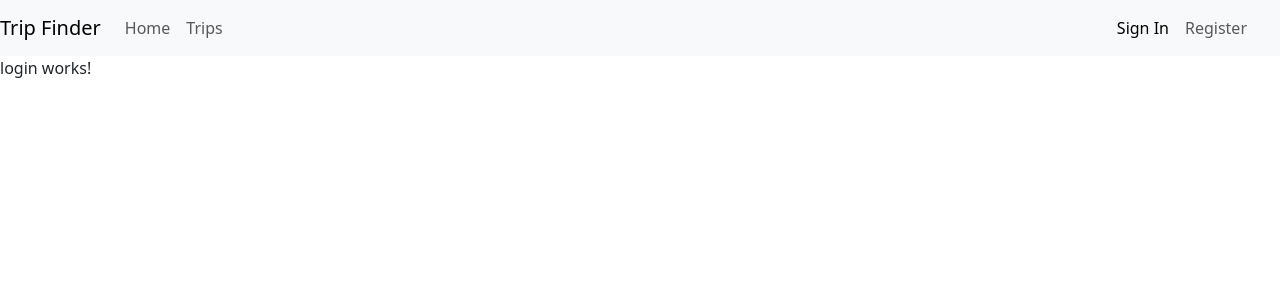
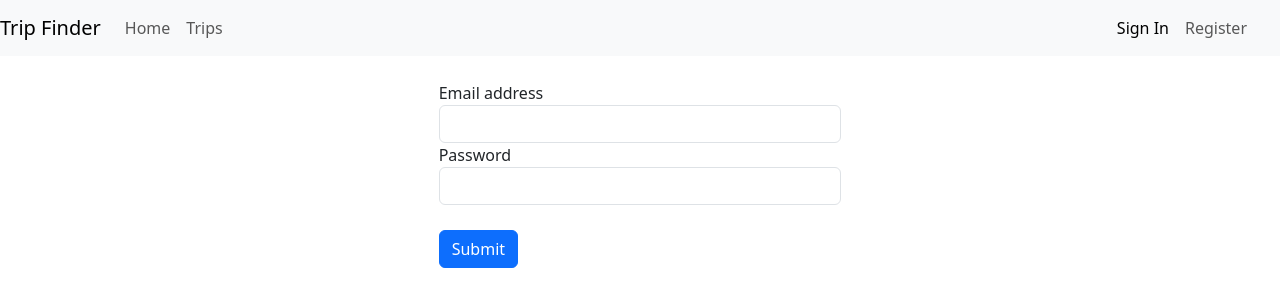
Before and after one commit to irshadfar/tripfinder, an Angular app in the folder tripfinder/: page /login in a window 1280 px wide. Shown: the top 306 px of the page. Built offline with nearby package versions, Linux system fonts and the light colour scheme.

Commit message:
integrated login and registration page with the backend service

```diff
--- a/tripfinder/src/app/app-routing.module.ts
+++ b/tripfinder/src/app/app-routing.module.ts
@@ -3,13 +3,14 @@ import { RouterModule, Routes } from '@angular/router';
 import { UserRegistrationComponent } from './user-registration/user-registration.component';
 import { LoginComponent } from './login/login.component';
 import { HomeComponent } from './home/home.component';
+import { TripsComponent } from './trips/trips.component';
 
 const routes: Routes = [
   { path: '', redirectTo: '/home', pathMatch: 'full' },
   { path: 'home', component: HomeComponent, title: "Home - trip finder"},
   { path: 'register', component: UserRegistrationComponent, title: "User Registration - register users"},
   { path: 'login', component: LoginComponent, title: "Login - login users"},
-  // { path: 'trips', component: }
+  { path: 'trips', component: TripsComponent, title: "Trips - trips"}
 ];
 
 @NgModule({
--- a/tripfinder/src/app/app.module.ts
+++ b/tripfinder/src/app/app.module.ts
@@ -8,7 +8,8 @@ import { UserRegistrationComponent } from './user-registration/user-registration
 import { FormsModule } from '@angular/forms';
 import { HttpClientModule } from '@angular/common/http';
 import { HomeComponent } from './home/home.component';
-import { LoginComponent } from './login/login.component'
+import { LoginComponent } from './login/login.component';
+import { TripsComponent } from './trips/trips.component'
 
 @NgModule({
   declarations: [
@@ -16,7 +17,8 @@ import { LoginComponent } from './login/login.component'
     SiteHeaderComponent,
     UserRegistrationComponent,
     HomeComponent,
-    LoginComponent
+    LoginComponent,
+    TripsComponent
   ],
   imports: [
     BrowserModule,
--- a/tripfinder/src/app/login/login.component.css
+++ b/tripfinder/src/app/login/login.component.css
@@ -0,0 +1,7 @@
+.container {
+    margin-top: 25px;
+
+}
+.button {
+    margin-top: 25px;
+}
--- a/tripfinder/src/app/login/login.component.html
+++ b/tripfinder/src/app/login/login.component.html
@@ -1 +1,16 @@
-<p>login works!</p>
+<form class="container col-md-4" #loginForm="ngForm">
+    <div class="form-group">
+        <label for="exampleInputEmail1">Email address</label>
+        <input class="form-control" name="email" [(ngModel)]="credential.email" aria-describedby="emailHelp">
+      </div>
+      <div class="form-group">
+        <label for="exampleInputPassword1">Password</label>
+        <input class="form-control" name="password" [(ngModel)]="credential.password">
+      </div>
+      <div class="loginError" *ngIf="loginError">
+        Login failed. Please try again.
+    </div>
+    <div class="button">
+        <button type="submit" class="btn btn-primary" [disabled]="loginForm.form.invalid" (click)="onSubmit()">Submit</button>
+    </div>
+</form>
--- a/tripfinder/src/app/login/login.component.ts
+++ b/tripfinder/src/app/login/login.component.ts
@@ -1,4 +1,7 @@
 import { Component } from '@angular/core';
+import { IUserCredential } from '../models/user.models';
+import { UserService } from '../services/user.service';
+import { Router } from '@angular/router';
 
 @Component({
   selector: 'app-login',
@@ -6,5 +9,18 @@ import { Component } from '@angular/core';
   styleUrls: ['./login.component.css']
 })
 export class LoginComponent {
+  credential: IUserCredential = {email: '', password: ''}
+  loginError: boolean = false;
 
+  constructor(
+    private userService: UserService,
+    private router: Router){
+
+  }
+  onSubmit(){
+    this.userService.loginUser(this.credential).subscribe({
+      next: () => this.router.navigate(['/home']),
+      error: () => (this.loginError = true)
+    })
+  }
 }
--- a/tripfinder/src/app/services/user.service.ts
+++ b/tripfinder/src/app/services/user.service.ts
@@ -1,6 +1,6 @@
 import { HttpClient } from '@angular/common/http';
 import { Injectable } from '@angular/core';
-import { IUser } from '../models/user.models';
+import { IUser, IUserCredential } from '../models/user.models';
 import { Observable } from 'rxjs';
 
 @Injectable({
@@ -16,5 +16,11 @@ export class UserService {
     .pipe()
   }
 
+  loginUser(credential: IUserCredential){
+    return this.http
+    .post('http://localhost:8888/tripAdvisor/login', credential)
+    .pipe()
+  }
+
 
 }
--- /dev/null
+++ b/tripfinder/src/app/trips/trips.component.html
@@ -0,0 +1 @@
+<p>trips works!</p>
--- a/tripfinder/src/app/user-registration/user-registration.component.html
+++ b/tripfinder/src/app/user-registration/user-registration.component.html
@@ -1,4 +1,4 @@
-<form class="container" #signInForm="ngForm">
+<form class="container col-md-4" #signInForm="ngForm">
     <div class="form-group">
         <label for="exampleInputEmail1">Name</label>
         <input class="form-control" name="name" [(ngModel)]="user.name" aria-describedby="emailHelp">
```
Also changed, not shown: tripfinder/src/app/trips/trips.component.ts (added, +10 -0 lines), tripfinder/src/app/trips/trips.component.css (added), 1 other file (tests, documents, lock files or other folders).
